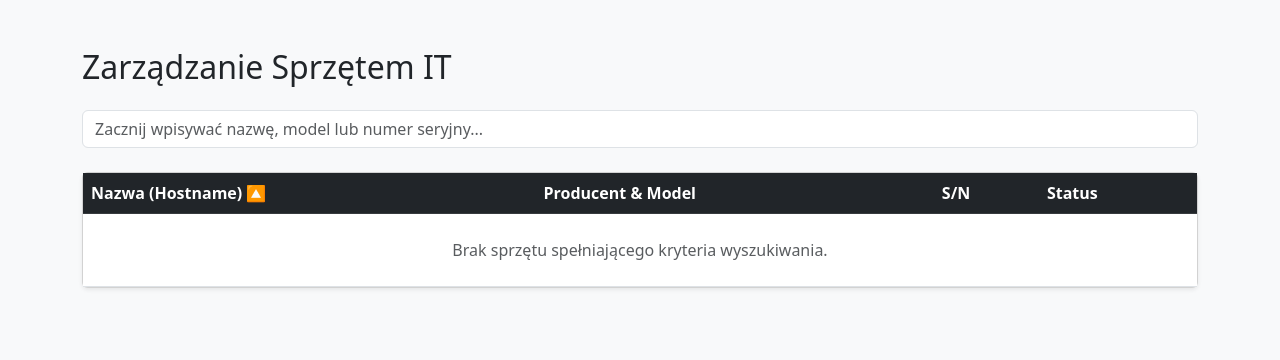
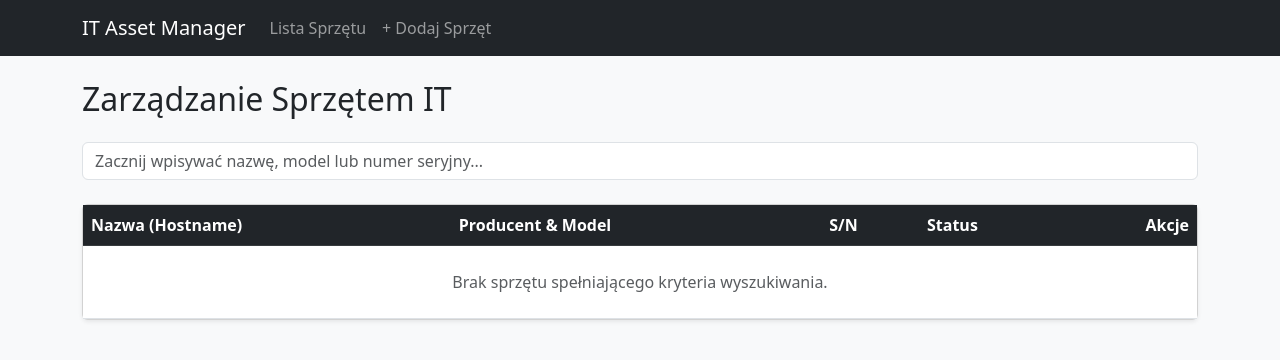
Before and after one commit to vilart/asset_management, a Django app: page /assets/ in a window 1280 px wide. Shown: the top 360 px of the page. Run offline with Django 5.2, Linux system fonts and the light colour scheme; data that the repository does not hold is empty; some libraries are stand-ins or nearby versions.

Commit message:
feat: complete CRUD operations with update and delete views

```diff
--- a/assets/templates/assets/asset_list.html
+++ b/assets/templates/assets/asset_list.html
@@ -1,14 +1,6 @@
-<!DOCTYPE html>
-<html lang="pl">
-<head>
-    <meta charset="UTF-8">
-    <title>Lista Sprzętu IT</title>
-    <link href="https://cdn.jsdelivr.net/npm/bootstrap@5.3.0/dist/css/bootstrap.min.css" rel="stylesheet">
-    <script src="https://unpkg.com/htmx.org@1.9.10"></script>
-</head>
-<body class="bg-light">
-    <div class="container mt-5">
-        <h2 class="mb-4">Zarządzanie Sprzętem IT</h2>
+{% extends 'base.html' %} {% block title %}Lista Sprzętu | IT Assets{% endblock %}
+
+{% block content %} <h2 class="mb-4">Zarządzanie Sprzętem IT</h2>
 
     <input class="form-control mb-4"
            type="search"
@@ -22,45 +14,14 @@
 
     <div class="card shadow-sm">
         <div class="card-body p-0">
-                <table id="asset-table" class="table table-hover mb-0">
+            <table id="asset-table" class="table table-hover mb-0 align-middle">
                 <thead class="table-dark">
                     <tr>
-                            <th style="cursor: pointer;"
-                                hx-get="{% url 'asset_list' %}?sort={% if current_sort == 'name' %}-name{% else %}name{% endif %}"
-                                hx-include="[name='search']"
-                                hx-target="#asset-table"
-                                hx-select="#asset-table"
-                                hx-swap="outerHTML">
-                                Nazwa (Hostname) {% if current_sort == 'name' %}🔼{% elif current_sort == '-name' %}🔽{% endif %}
-                            </th>
-
-                            <th style="cursor: pointer;"
-                                hx-get="{% url 'asset_list' %}?sort={% if current_sort == 'device_model__manufacturer' %}-device_model__manufacturer{% else %}device_model__manufacturer{% endif %}"
-                                hx-include="[name='search']"
-                                hx-target="#asset-table"
-                                hx-select="#asset-table"
-                                hx-swap="outerHTML">
-                                Producent & Model {% if current_sort == 'device_model__manufacturer' %}🔼{% elif current_sort == '-device_model__manufacturer' %}🔽{% endif %}
-                            </th>
-
-                            <th style="cursor: pointer;"
-                                hx-get="{% url 'asset_list' %}?sort={% if current_sort == 'serial_number' %}-serial_number{% else %}serial_number{% endif %}"
-                                hx-include="[name='search']"
-                                hx-target="#asset-table"
-                                hx-select="#asset-table"
-                                hx-swap="outerHTML">
-                                S/N {% if current_sort == 'serial_number' %}🔼{% elif current_sort == '-serial_number' %}🔽{% endif %}
-                            </th>
-
-                            <th style="cursor: pointer;"
-                                hx-get="{% url 'asset_list' %}?sort={% if current_sort == 'status' %}-status{% else %}status{% endif %}"
-                                hx-include="[name='search']"
-                                hx-target="#asset-table"
-                                hx-select="#asset-table"
-                                hx-swap="outerHTML">
-                                Status {% if current_sort == 'status' %}🔼{% elif current_sort == '-status' %}🔽{% endif %}
-                            </th>
-                        </tr>
+                        <th>Nazwa (Hostname)</th>
+                        <th>Producent & Model</th>
+                        <th>S/N</th>
+                        <th>Status</th>
+                        <th class="text-end">Akcje</th> </tr>
                 </thead>
                 <tbody>
                     {% for asset in assets %}
@@ -77,16 +38,19 @@
                                 {{ asset.get_status_display }}
                             </span>
                         </td>
+                        <td class="text-end">
+                            <a href="{% url 'asset_update' asset.pk %}" class="btn btn-sm btn-outline-primary">
+                                <i class="bi bi-pencil"></i> Edytuj
+                            </a>
+                        </td>
                     </tr>
                     {% empty %}
                     <tr>
-                            <td colspan="4" class="text-center text-muted py-4">Brak sprzętu spełniającego kryteria wyszukiwania.</td>
+                        <td colspan="5" class="text-center text-muted py-4">Brak sprzętu spełniającego kryteria wyszukiwania.</td>
                     </tr>
                     {% endfor %}
                 </tbody>
             </table>
         </div>
     </div>
-    </div>
-</body>
-</html>
+{% endblock content %}
--- a/assets/urls.py
+++ b/assets/urls.py
@@ -5,4 +5,6 @@ urlpatterns = [
     path('', views.asset_list, name='asset_list'),
     path('create/', views.asset_create, name='asset_create'),
     path('add-device-model/', views.add_device_model_htmx, name='add_device_model_htmx'),
+    path('<int:pk>/edit/', views.asset_update, name='asset_update'),
+    path('<int:pk>/delete/', views.asset_delete, name='asset_delete'),
 ]
--- a/assets/views.py
+++ b/assets/views.py
@@ -1,4 +1,4 @@
-from django.shortcuts import render, redirect
+from django.shortcuts import render, redirect, get_object_or_404
 from django.http import HttpResponse
 from .models import Asset, DeviceModel
 from .forms import AssetForm, DeviceModelForm
@@ -57,3 +57,24 @@ def add_device_model_htmx(request):
 
         form = DeviceModelForm()
     return render(request, 'assets/partials/device_model_form.html', {'form': form})
+
+def asset_update(request, pk):
+    asset = get_object_or_404(Asset, pk=pk)
+
+    if request.method == 'POST':
+        form = AssetForm(request.POST, instance=asset)
+        if form.is_valid():
+            form.save()
+            return redirect('asset_list')
+    else:
+        form = AssetForm(instance=asset)
+
+    return render(request, 'assets/asset_form.html', {'form': form, 'asset': asset})
+
+def asset_delete(request, pk):
+    asset = get_object_or_404(Asset, pk=pk)
+
+    if request.method == 'POST':
+        asset.delete()
+        return redirect('asset_list')
+    return render(request, 'assets/asset_confirm_delete.html', {'asset': asset})
--- a/config/settings.py
+++ b/config/settings.py
@@ -60,7 +60,7 @@ ROOT_URLCONF = 'config.urls'
 TEMPLATES = [
     {
         'BACKEND': 'django.template.backends.django.DjangoTemplates',
-        'DIRS': [],
+        'DIRS': [os.path.join(BASE_DIR, 'templates')],
         'APP_DIRS': True,
         'OPTIONS': {
             'context_processors': [
--- /dev/null
+++ b/templates/base.html
@@ -0,0 +1,38 @@
+<!DOCTYPE html>
+<html lang="pl">
+<head>
+    <meta charset="UTF-8">
+    <title>{% block title %}Asset Management{% endblock %}</title>
+    <link href="https://cdn.jsdelivr.net/npm/bootstrap@5.3.0/dist/css/bootstrap.min.css" rel="stylesheet">
+    <script src="https://unpkg.com/htmx.org@1.9.10"></script>
+    <link rel="stylesheet" href="https://cdn.jsdelivr.net/npm/bootstrap-icons@1.11.1/font/bootstrap-icons.css">
+    <script src="https://cdn.jsdelivr.net/npm/bootstrap@5.3.0/dist/js/bootstrap.bundle.min.js"></script>
+</head>
+<body class="bg-light">
+
+    <nav class="navbar navbar-expand-lg navbar-dark bg-dark mb-4">
+        <div class="container">
+            <a class="navbar-brand" href="{% url 'asset_list' %}">IT Asset Manager</a>
+            <button class="navbar-toggler" type="button" data-bs-toggle="collapse" data-bs-target="#navbarNav">
+                <span class="navbar-toggler-icon"></span>
+            </button>
+            <div class="collapse navbar-collapse" id="navbarNav">
+                <ul class="navbar-nav me-auto">
+                    <li class="nav-item">
+                        <a class="nav-link" href="{% url 'asset_list' %}">Lista Sprzętu</a>
+                    </li>
+                    <li class="nav-item">
+                        <a class="nav-link" href="{% url 'asset_create' %}">+ Dodaj Sprzęt</a>
+                    </li>
+                </ul>
+            </div>
+        </div>
+    </nav>
+
+    <div class="container">
+        {% block content %}
+        {% endblock content %}
+    </div>
+
+</body>
+</html>
```
Also changed, not shown: assets/templates/assets/asset_confirm_delete.html (added, +23 -0 lines), assets/templates/assets/asset_form.html (+23 -29 lines). Lines whose indentation alone changed are shown as unchanged.
